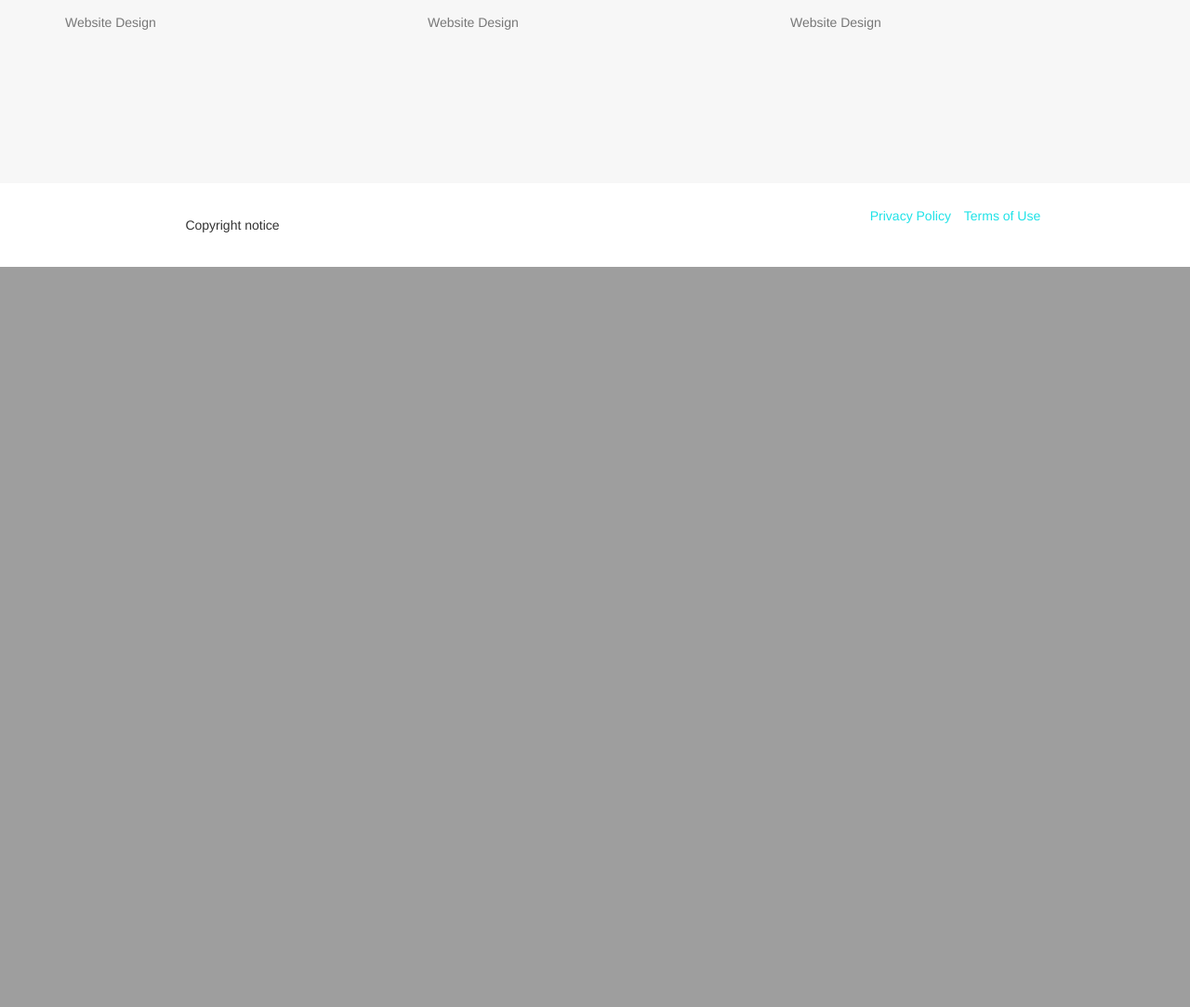
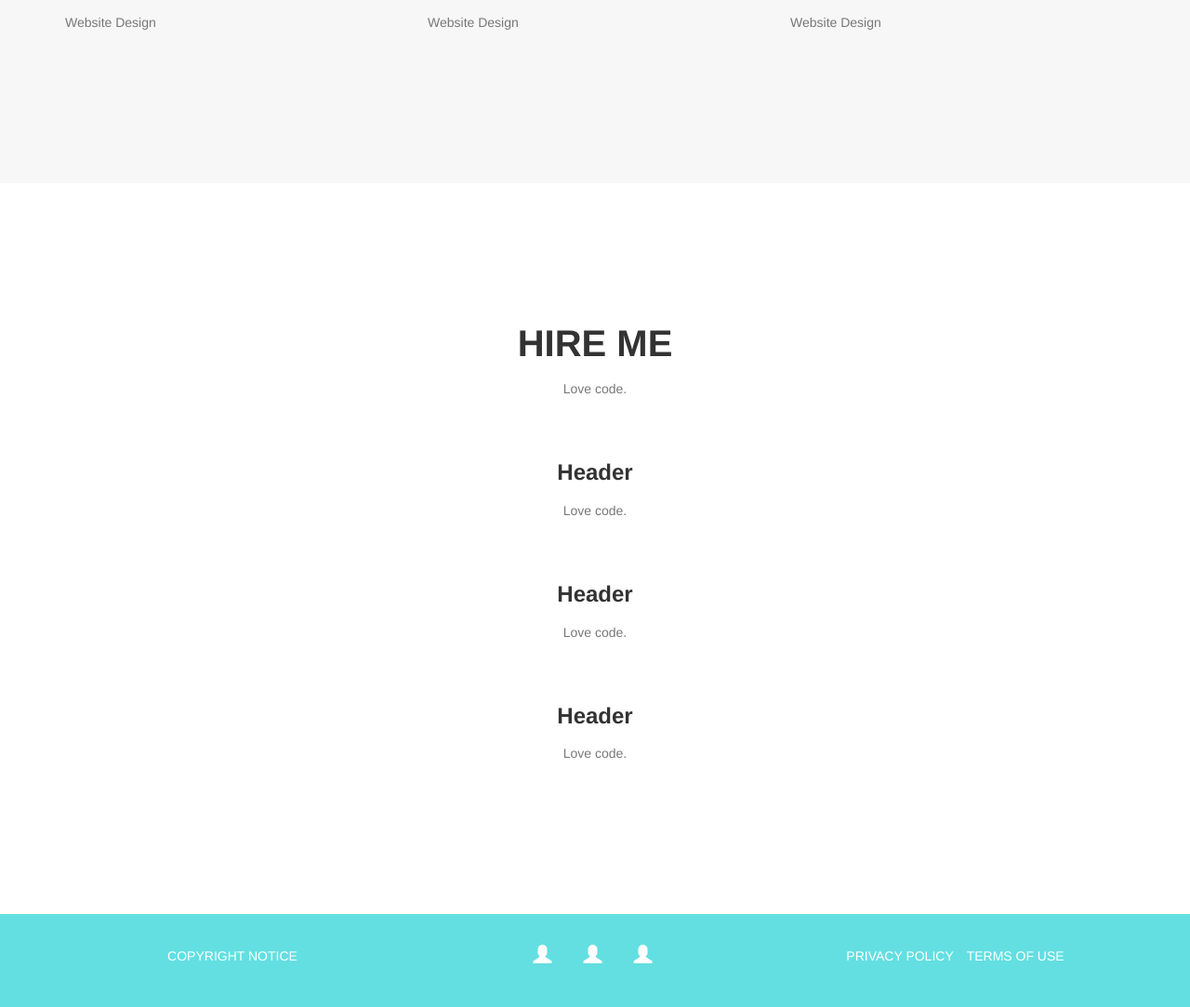
Before and after one commit to Kevin1995/My_Portfolio, a PHP site: page / in a window 1280 px wide. Shown: the part 2417-3500 px from the top of the page at 93% size. Before the commit the page ends 2704 px from the top, so only its background shows below. Run offline with PHP 8.4, Linux system fonts and the light colour scheme.

Commit message:
Website design finished
Now to add some jquery, link pages and add content for modals

```diff
--- a/css/home.css
+++ b/css/home.css
@@ -395,18 +395,50 @@ body {
 footer {
 	padding:25px 0;
 	text-align:center;
+	background-color:#63DFE1;
 }
 
 footer span.copyright {
 	text-transform:uppercase;
-	text-transform:none;
 	font-family:Montserrat,"Helvetica Neue",Helvetica,Arial,sans-serif;
 	line-height: 40px;
+	color:#FFFFFF;
 }
 
 footer ul.quicklinks {
 	margin-bottom: 0;
 	text-transform:uppercase;
-	text-transform:none;
 	font-family:Montserrat,"Helvetica Neue",Helvetica,Arial,sans-serif;
+	line-height:40px;
 }
+
+ul.quicklinks {
+	margin-bottom:0;
+}
+
+ul.quicklinks a {
+	margin-bottom:0;
+	color: #ffffff;
+}
+
+
+ul.social-buttons li a {
+	display:block;
+	width:40px;
+	height:40px;
+	border-radius:100%;
+	font-size:20px;
+	line-height:40px;
+	outline:0;
+	color:#fff;
+	background-color:#63DFE1;
+	-webkit-transition: all .3s;
+	-moz-transition: all .3s;
+	transition: all .3s;
+}
+
+ul.social-buttons li a:hover,
+ul.social-buttons li a:focus,
+ul.social-buttons li a:active {
+    background-color: #13E452;
+}
--- a/index.html
+++ b/index.html
@@ -9,7 +9,7 @@
   <script src="https://ajax.googleapis.com/ajax/libs/jquery/1.12.4/jquery.min.js"></script>
   <script src="https://maxcdn.bootstrapcdn.com/bootstrap/3.3.7/js/bootstrap.min.js"></script>
 </head>
-<body id="page-top" class="index" data-pinterest-extension-installed="cr1.3.4">
+<body id="page-top" class="index">
 
     <!-- Navigation -->
     <nav class="navbar navbar-default navbar-fixed-top navbar-shrink">
@@ -32,7 +32,7 @@
                         <a href="#page-top"></a>
                     </li>
                     <li class="">
-                        <a class="page-scroll" href="#services">About</a>
+                        <a class="page-scroll" href="#services">About Me</a>
                     </li>
                     <li class="">
                         <a class="page-scroll" href="#portfolio">Portfolio</a>
@@ -193,6 +193,33 @@
                         <h4>Dreams</h4>
                         <p class="text-muted">Website Design</p>
                     </div>
+                </div>
+            </div>
+        </div>
+    </section>
+
+    <section id="hire-me">
+        <div class="container">
+            <div class="row">
+                <div class="col-lg-12 text-center">
+                    <h2 class="section-heading">Hire Me</h2>
+                </div>
+            </div>
+            <div class="row text-center">
+                <div class="col-md-12">
+                    <p class="text-muted">Love code.</p>
+                    <br>
+                    <br>
+                    <h3 class="service-heading">Header</h3>
+                    <p class="text-muted">Love code.</p>
+                    <br>
+                    <br>
+                    <h3 class="service-heading">Header</h3>
+                    <p class="text-muted">Love code.</p>
+                    <br>
+                    <br>
+                    <h3 class="service-heading">Header</h3>
+                    <p class="text-muted">Love code.</p>
                 </div>
             </div>
         </div>
@@ -370,11 +397,11 @@
                 </div>
                 <div class="col-md-4">
                     <ul class="list-inline social-buttons">
-                        <li><a href="#"><i class="fa fa-twitter"></i></a>
+                        <li><a href="#"><i class="glyphicon glyphicon-user"></i></a>
                         </li>
-                        <li><a href="#"><i class="fa fa-facebook"></i></a>
+                        <li><a href="#"><i class="glyphicon glyphicon-user"></i></a>
                         </li>
-                        <li><a href="#"><i class="fa fa-linkedin"></i></a>
+                        <li><a href="#"><i class="glyphicon glyphicon-user"></i></a>
                         </li>
                     </ul>
                 </div>
@@ -389,5 +416,7 @@
             </div>
         </div>
     </footer>
+
+
 </body>
 </html>
```
